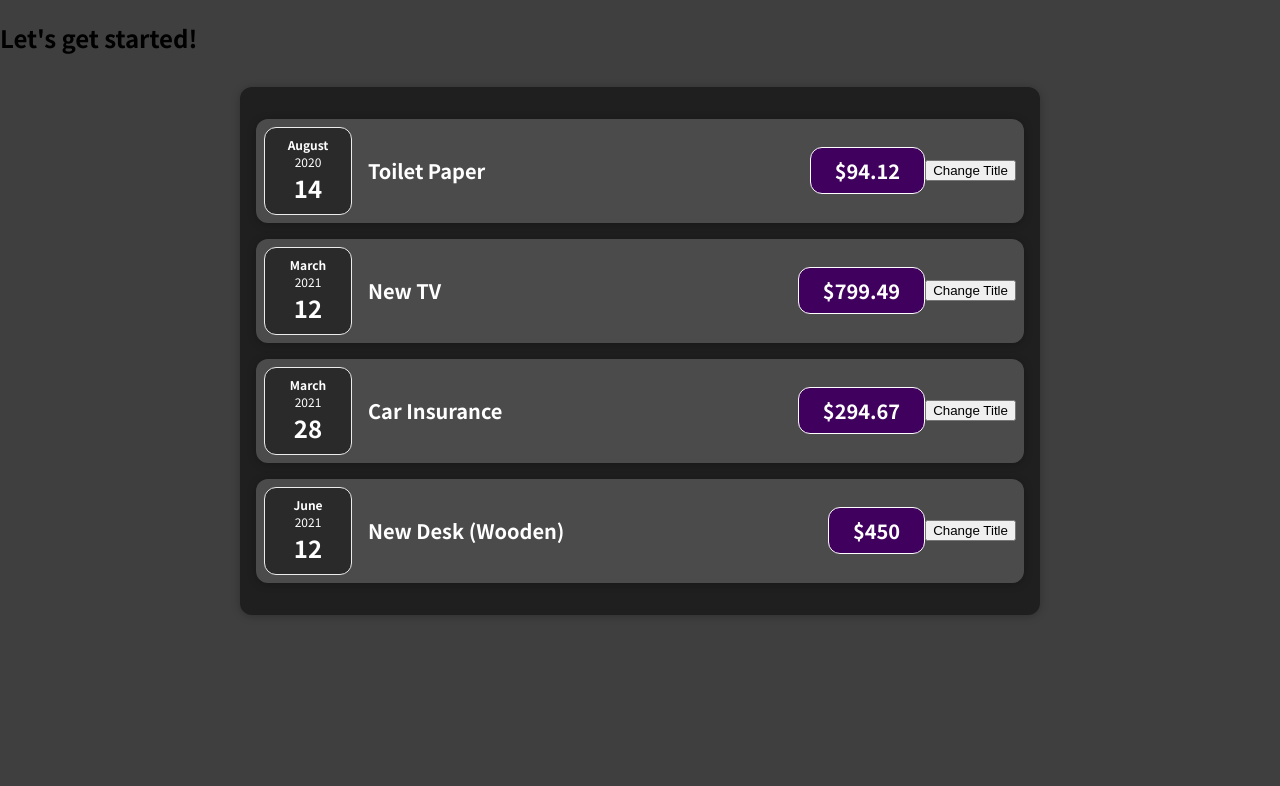
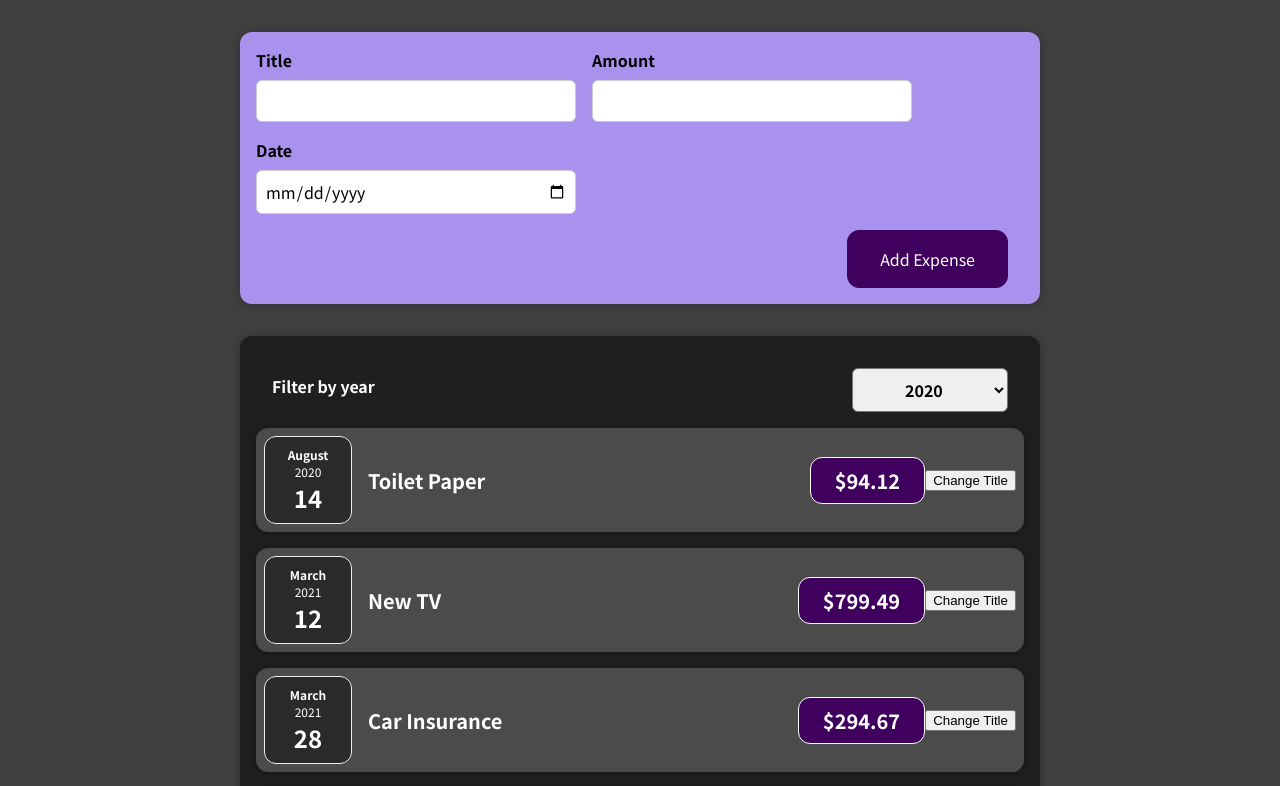
Before and after one commit to rajanramprasadh/expenses-app, a React (Create React App) app: page / in a window 1280 px wide. Shown: the top 786 px of the page. Built offline with nearby package versions, Linux system fonts and the light colour scheme.

Commit message:
Asignment 2 completed

```diff
--- a/src/App.js
+++ b/src/App.js
@@ -1,4 +1,6 @@
 import React from 'react';
+
+import NewExpense from './components/NewExpense/NewExpense';
 import Expenses from "./components/Expenses/Expenses";
 
 const App = () => {
@@ -29,9 +31,14 @@
     },
   ];
 
+  const addExpenseHandler = expense => {
+    console.log('[App.js]');
+    console.log(expense);
+  };
+
   return (
     <div>
-      <h2>Let's get started!</h2>
+      <NewExpense onAddExpense={addExpenseHandler} />
       <Expenses items={expenses} />
     </div>
   );
--- a/src/components/Expenses/Expenses.js
+++ b/src/components/Expenses/Expenses.js
@@ -1,11 +1,21 @@
-import React from "react";
+import React, { useState } from "react";
 import ExpenseItem from "./ExpensItem/ExpenseItem";
 import Card from "../UI/Card";
 import "./Expenses.css";
+import ExpensesFilter from "./ExpensesFilter/ExpensesFilter";
 
 const Expenses = (props) => {
+
+  const [filteredYear, setFilteredYear] = useState('2020');
+
+  const filterChangedHandler = selectedYear => {
+    setFilteredYear(selectedYear);
+  };
+
   return (
+    <div>
       <Card className="expenses">
+        <ExpensesFilter selected={filteredYear} onFilterChange={filterChangedHandler} />
         <ExpenseItem
           id={props.items[0].id}
           title={props.items[0].title}
@@ -31,7 +41,8 @@
           date={props.items[3].date}
         />
       </Card>
+    </div>
   );
-}
+};
 
 export default Expenses;
--- /dev/null
+++ b/src/components/Expenses/ExpensesFilter/ExpensesFilter.css
@@ -0,0 +1,24 @@
+.expenses-filter {
+  color: white;
+  padding: 0 1rem;
+}
+
+.expenses-filter__control {
+  display: flex;
+  width: 100%;
+  align-items: center;
+  justify-content: space-between;
+  margin: 1rem 0;
+}
+
+.expenses-filter label {
+  font-weight: bold;
+  margin-bottom: 0.5rem;
+}
+
+.expenses-filter select {
+  font: inherit;
+  padding: 0.5rem 3rem;
+  font-weight: bold;
+  border-radius: 6px;
+}
--- /dev/null
+++ b/src/components/Expenses/ExpensesFilter/ExpensesFilter.js
@@ -0,0 +1,25 @@
+import React from 'react';
+
+import './ExpensesFilter.css';
+
+const ExpensesFilter = (props) => {
+    const dropdownChangeHandler = (event) => {
+        props.onFilterChange(event.target.value);
+    };
+
+  return (
+    <div className='expenses-filter'>
+      <div className='expenses-filter__control'>
+        <label>Filter by year</label>
+        <select value={props.selected} onChange={dropdownChangeHandler}>
+          <option value='2022'>2022</option>
+          <option value='2021'>2021</option>
+          <option value='2020'>2020</option>
+          <option value='2019'>2019</option>
+        </select>
+      </div>
+    </div>
+  );
+};
+
+export default ExpensesFilter;
--- /dev/null
+++ b/src/components/NewExpense/ExpenseForm/ExpenseForm.css
@@ -0,0 +1,26 @@
+.new-expense__controls {
+  display: flex;
+  flex-wrap: wrap;
+  gap: 1rem;
+  margin-bottom: 1rem;
+  text-align: left;
+}
+
+.new-expense__control label {
+  font-weight: bold;
+  margin-bottom: 0.5rem;
+  display: block;
+}
+
+.new-expense__control input {
+  font: inherit;
+  padding: 0.5rem;
+  border-radius: 6px;
+  border: 1px solid #ccc;
+  width: 20rem;
+  max-width: 100%;
+}
+
+.new-expense__actions {
+  text-align: right;
+}
--- /dev/null
+++ b/src/components/NewExpense/ExpenseForm/ExpenseForm.js
@@ -0,0 +1,102 @@
+import React, { useState } from "react";
+
+import "./ExpenseForm.css";
+
+const ExpenseForm = (props) => {
+  const [enteredTitle, setEnteredTitle] = useState("");
+  const [enteredAmount, setEnteredAmount] = useState("");
+  const [enteredDate, setEnteredDate] = useState("");
+  // const [userInput, setUserInput] = useState({
+  //   enteredTitle: "",
+  //   enteredAmount: "",
+  //   enteredDate: "",
+  // });
+
+  const titleChangeHandler = (event) => {
+    setEnteredTitle(event.target.value);
+    // setUserInput({
+    //   ...userInput,
+    //   enteredTitle: event.target.value
+    // });
+    // setUserInput((prevState) => {
+    //   return { ...prevState, enteredTitle: event.target.value };
+    // });
+  };
+
+  const amountChangeHandler = (event) => {
+    setEnteredAmount(event.target.value);
+    // setUserInput({
+    //   ...userInput,
+    //   enteredAmount: event.target.value
+    // });
+    // setUserInput((prevState) => {
+    //   return { ...prevState, enteredAmount: event.target.value };
+    // });
+  };
+
+  const dateChangeHandler = (event) => {
+    setEnteredDate(event.target.value);
+    // setUserInput({
+    //   ...userInput,
+    //   enteredDate: event.target.value
+    // });
+    // setUserInput((prevState) => {
+    //   return { ...prevState, enteredDate: event.target.value };
+    // });
+  };
+
+  const submitHandler = (event) => {
+    event.preventDefault();
+
+    const expenseData = {
+      title: enteredTitle,
+      amount: enteredAmount,
+      date: new Date(enteredDate),
+    };
+
+    props.onSaveExpenseData(expenseData);
+    setEnteredTitle('');
+    setEnteredAmount('');
+    setEnteredDate('');
+  };
+
+  return (
+    <form onSubmit={submitHandler}>
+      <div className="new-expense__controls">
+        <div className="new-expense__control">
+          <label>Title</label>
+          <input
+            type="text"
+            value={enteredTitle}
+            onChange={titleChangeHandler}
+          />
+        </div>
+        <div className="new-expense__control">
+          <label>Amount</label>
+          <input
+            type="number"
+            min="0.01"
+            step="0.01"
+            value={enteredAmount}
+            onChange={amountChangeHandler}
+          />
+        </div>
+        <div className="new-expense__control">
+          <label>Date</label>
+          <input
+            type="date"
+            min="2019-01-01"
+            max="2022-12-31"
+            value={enteredDate}
+            onChange={dateChangeHandler}
+          />
+        </div>
+      </div>
+      <div className="new-expense__actions">
+        <button type="submit">Add Expense</button>
+      </div>
+    </form>
+  );
+};
+
+export default ExpenseForm;
--- /dev/null
+++ b/src/components/NewExpense/NewExpense.css
@@ -0,0 +1,38 @@
+.new-expense {
+  background-color: #a892ee;
+  padding: 1rem;
+  margin: 2rem auto;
+  width: 50rem;
+  max-width: 95%;
+  border-radius: 12px;
+  text-align: center;
+  box-shadow: 0 1px 8px rgba(0, 0, 0, 0.25);
+}
+
+.new-expense button {
+  font: inherit;
+  cursor: pointer;
+  padding: 1rem 2rem;
+  border: 1px solid #40005d;
+  background-color: #40005d;
+  color: white;
+  border-radius: 12px;
+  margin-right: 1rem;
+}
+
+.new-expense button:hover,
+.new-expense button:active {
+  background-color: #510674;
+  border-color: #510674;
+}
+
+.new-expense button.alternative {
+  color: #220131;
+  border-color: transparent;
+  background-color: transparent;
+}
+
+.new-expense button.alternative:hover,
+.new-expense button.alternative:active {
+  background-color: #ddb3f8;
+}
--- /dev/null
+++ b/src/components/NewExpense/NewExpense.js
@@ -0,0 +1,23 @@
+import React from 'react';
+import ExpenseForm from './ExpenseForm/ExpenseForm';
+
+import './NewExpense.css';
+
+const NewExpense = (props) => {
+    const saveExpenseDataHandler = (enteredExpenseData) => {
+        const expenseData = {
+            ...enteredExpenseData,
+            id: Math.random().toString()
+        };
+        console.log(expenseData);
+        props.onAddExpense(expenseData);
+    };
+
+    return (
+        <div className='new-expense'>
+            <ExpenseForm onSaveExpenseData={saveExpenseDataHandler} />
+        </div>
+    );
+}
+
+export default NewExpense;
```
Also changed, not shown: 1 other file (tests, documents, lock files or other folders). Lines whose indentation alone changed are shown as unchanged.
